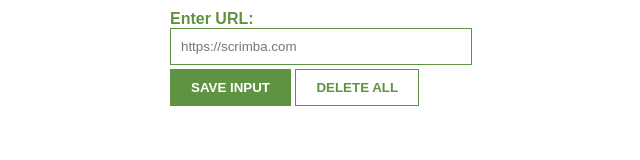
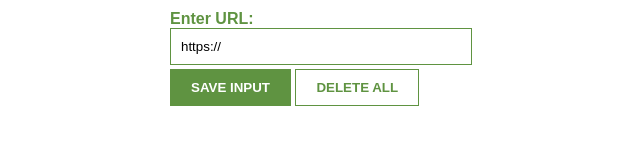
Before and after one commit to INDavid04/leads-tracker-PWA, a plain HTML site: page index.html in a window 1280 px wide. Shown: the full height of the page, 319-959 px from the left. Drawn offline with Linux system fonts and the light colour scheme; no server answers.

Commit message:
feat: add https:// value to input

```diff
--- a/index.html
+++ b/index.html
@@ -14,7 +14,7 @@
     </head>
     <body>
         <label>Enter URL:</label>
-        <input type="text" id="input-el" placeholder="https://scrimba.com">
+        <input type="text" id="input-el" value="https://">
         <button id="input-btn">SAVE INPUT</button>
         <button id="delete-btn">DELETE ALL</button>
         <ul id="ul-el">
```
